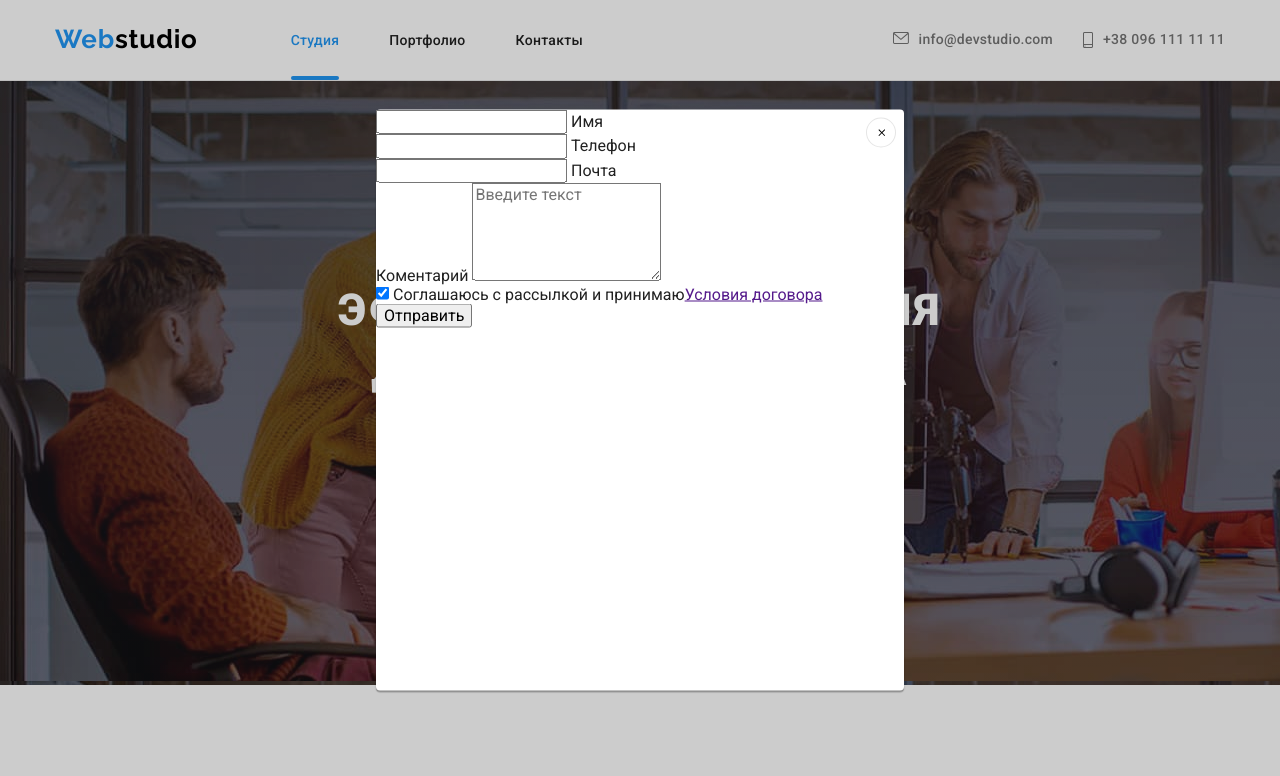
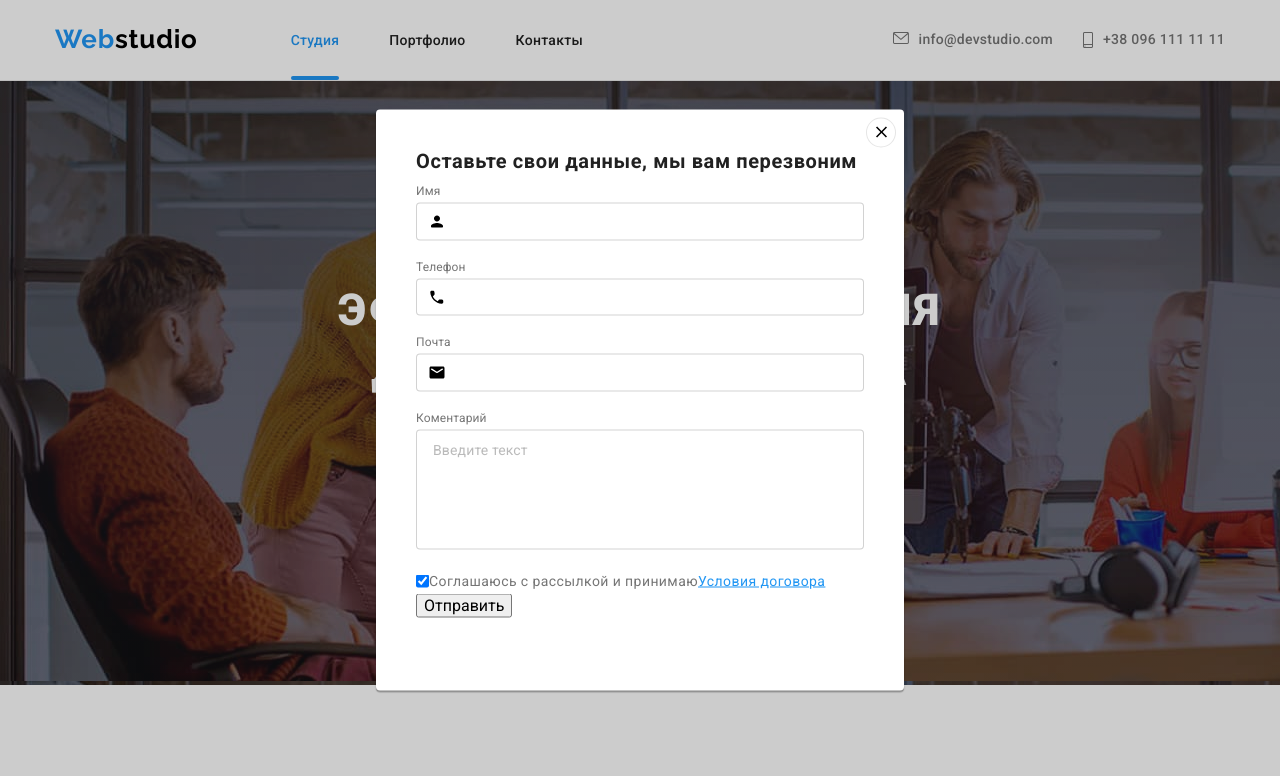
Before and after one commit to Duzenko-Andrey/goit-markup-hw-06, a plain HTML site: page index.html in a window 1280 px wide. Both pictures are taken after a click on the button "Заказать услугу". Shown: the top 776 px of the page. Drawn offline with nearby package versions, Linux system fonts and the light colour scheme.

Commit message:
стилизует модалку

```diff
--- a/css/styles.css
+++ b/css/styles.css
@@ -268,7 +268,7 @@ border-bottom: 1px solid #ECECEC;
   width: 528px;
   height: 581px;
   transform: translate(-50%,-50%) scale(1);
-
+  padding: 40px;
   transition: transform  var(--bezier-time);
 
   background: var(--primary-white-color);
@@ -292,6 +292,88 @@ border-bottom: 1px solid #ECECEC;
   align-items: center;
   justify-content: center;
   cursor: pointer;
+}
+.modal-text{
+  font-weight: bold;
+  font-size: 20px;
+  line-height: 1.15;
+  text-align: center;
+  letter-spacing: 0.03em;
+  margin-bottom: 12px;
+
+  color: var(--text-primary);
+}
+.form{
+  margin-top: 12px;
+}
+.form-label{
+  display: block;
+  position: relative;
+  margin-bottom: 20px;
+  color: var(--text-secondary);
+  font-size: 12px;
+  line-height: 1.16;
+  letter-spacing: 0.01em;
+}
+.form-input,.form-coment{
+  display: block;
+  margin-top: 4px;
+  padding: 11px 42px;
+  width: 100%;
+
+  border: 1px solid rgba(33, 33, 33, 0.2);
+  box-sizing: border-box;
+  border-radius: 4px;
+  transform: outline var(--bezier-time);
+}
+.form-input:focus{
+  outline: 1px solid var(--theme-color);
+}
+.form-input:focus + svg{
+  fill: var(--theme-color);
+}
+.form-coment{
+  resize: none;
+  height: 120px;
+  padding: 12px 16px;
+  transition: outline var(--bezier-time);
+
+}
+.form-coment:focus{
+  outline: 1px solid var(--theme-color);
+}
+.form-coment::placeholder{
+  font-size: 14px;
+  line-height: 1.14;
+  letter-spacing: 0.01em;
+
+  color: rgba(117, 117, 117, 0.5);
+}
+.form-icon{
+  display: block;
+  position: absolute;
+  width: 18px;
+  height: 18px;
+  top: 50%;
+  left: 12px;
+  transform: var(--bezier-time);
+}
+.chek{
+  display: flex;
+  align-items: center;
+  font-size: 14px;
+  line-height: 1.7;
+  letter-spacing: 0.03em;
+
+  color: var(--text-secondary);
+
+}
+.chek a{
+  text-decoration: underline;
+  color: var(--theme-color);
+}
+.chek-box{
+
 }
 
 /* Особенности */
@@ -649,7 +731,7 @@ margin-left: 93px;
 }
 .subscription-form{
   display: flex;
-  /* flex-direction: column; */
+
 }
 .subscription-input{
   width: 358px;
--- a/index.html
+++ b/index.html
@@ -354,37 +354,47 @@
 <div class="backdrop is-hidden" data-modal>
         <div class="modal">
     <button type="button" class="close-btn" data-modal-close>
-    <svg class="modai-svg" width="11" height="11">
+        <svg class="modai-svg" width="18" height="18">
             <use href="./images/icons.svg/symbol-defs.svg#icon-close-black-18dp-2-1"></use>
         </svg>
     </button>
+    <b class="modal-text">Оставьте свои данные, мы вам перезвоним</b>
+
 <!-- заполнение модального окна -->
     <form class="form">
-        <div class="form-field">
-            <input type="text" class="form-input" name="name" id="name"/>
-            <label for="name" class="form-label">Имя</label>
-        </div>
-        <div class="form-field">
-            <input type="tel" class="form-input" name="tel" id="tel" />
-            <label for="tel" class="form-label">Телефон</label>
-        </div>
-        <div class="form-field">
-            <input type="email" class="form-input" name="mail" id="mail" />
-            <label for="mail" class="form-label">Почта</label>
-        </div>
-        <div class="area">
-            <label>
+        <label class="form-label">
+            Имя
+            <input type="text" class="form-input" name="name" />
+            <svg class="form-icon">
+                <use href="./images/icons.svg/symbol-defs.svg#icon-person-black-18dp11"></use>
+            </svg>
+        </label>
+        <label class="form-label">
+            Телефон
+            <input type="tel" class="form-input" name="tel"/>
+            <svg class="form-icon">
+                <use href="./images/icons.svg/symbol-defs.svg#icon-phone-black-18dp-1-1"></use>
+            </svg>
+        </label>
+        <label class="form-label">
+            Почта
+            <input type="email" class="form-input" name="mail"/>
+            <svg class="form-icon">
+                <use href="./images/icons.svg/symbol-defs.svg#icon-email-black-18dp11"></use>
+            </svg>
+        </label>
+        <label class="form-label">
                 Коментарий
-                <textarea name="feedback" rows="5" placeholder="Введите текст"></textarea>
+                <textarea class="form-coment" name="feedback" rows="5" placeholder="Введите текст"></textarea>
             </label>
-        </div>
-        <div class="chek">
-        <label>
-            <input type="checkbox" name="" value="" checked />
+
+
+        <label class="chek">
+            <input type="checkbox" name="" value="" checked class="chek-box"/>
             Соглашаюсь с рассылкой и принимаю<a href="">Условия договора</a>
         </label>
-        </div>
-      <button type="submit">Отправить</button>
+
+      <button type="submit" class="chek-btn">Отправить</button>
     </form>
 
      </div>
```
Lines whose indentation alone changed are shown as unchanged.
